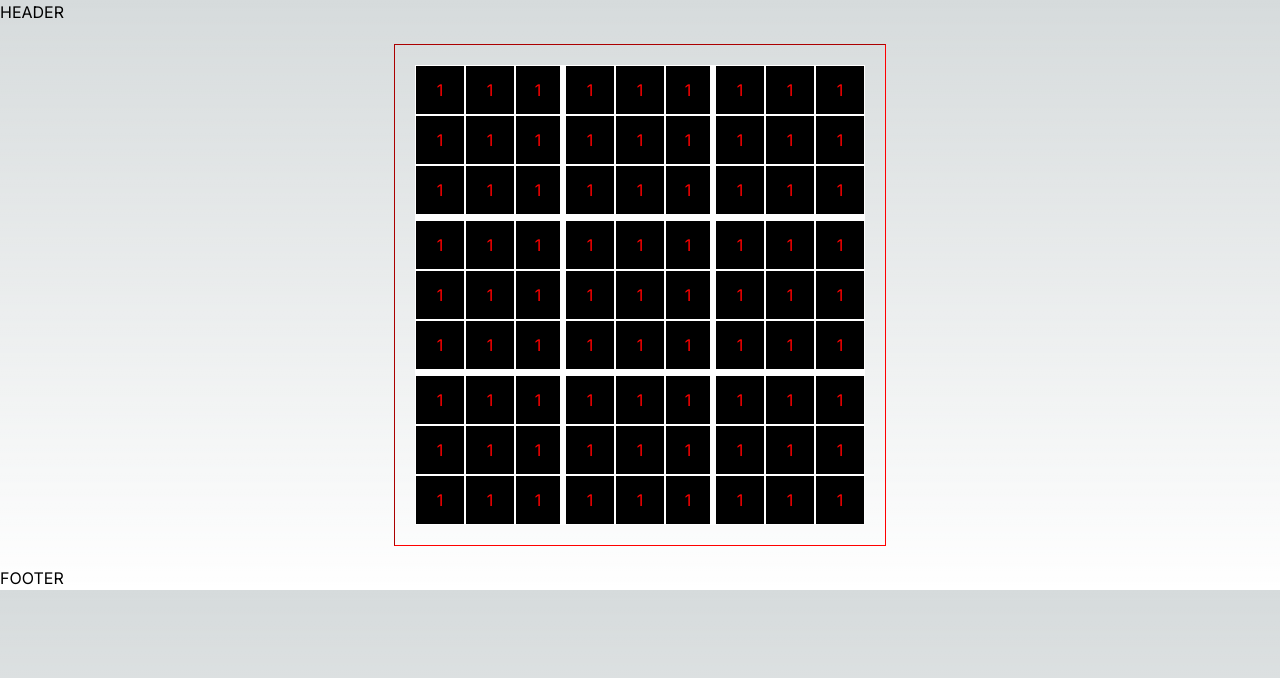
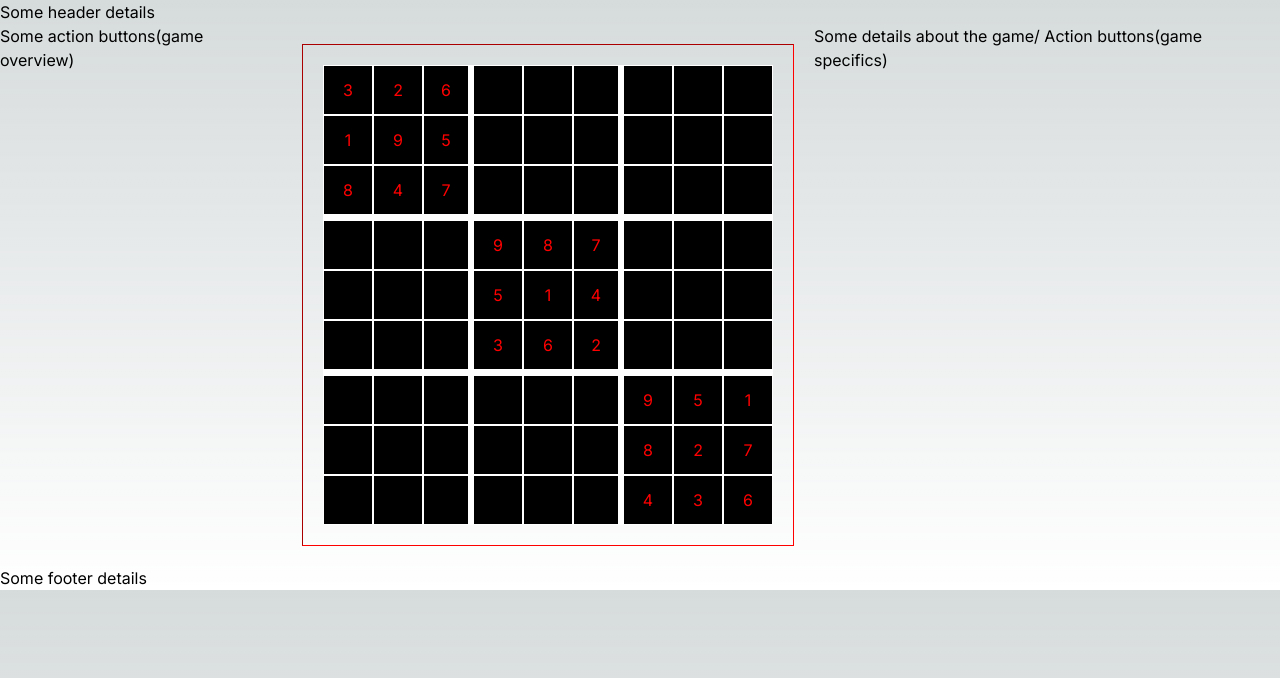
Before and after one commit to kk-mbugua/sudoku, a Next.js app in the folder front_end/: page / in a window 1280 px wide. Shown: the top 678 px of the page. Built offline with nearby package versions, Linux system fonts and the light colour scheme.

Commit message:
fill diagonal board with random

```diff
--- a/front_end/app/lib/definitions.ts
+++ b/front_end/app/lib/definitions.ts
@@ -1,2 +1,2 @@
-// Define the type for the board state
 export type BoardType = (number | undefined)[][];
+export type Difficulty = "easy" | "medium" | "hard"
--- a/front_end/app/lib/generateBoard.tsx
+++ /dev/null
@@ -1,5 +0,0 @@
-
-export default function generateBoard (){
-    const board = new Array(9).fill(Array(9).fill(1))
-    return board
-}
--- /dev/null
+++ b/front_end/app/lib/sudoku.ts
@@ -0,0 +1,62 @@
+
+import { BoardType, Difficulty } from "./definitions";
+import generateEmptyBoard from "../utilities/emptyBoard";
+
+
+class Sudoku {
+    board: BoardType;
+    gameBoardSet: boolean = false;
+    gameBoard: BoardType;
+    isValid: boolean | undefined;
+
+
+    constructor(gameBoard?: BoardType) {
+        this.board = generateEmptyBoard();
+        this.gameBoard = gameBoard ? gameBoard : generateEmptyBoard();
+    }
+
+    fillDiagonal() {
+        for (var point = 0; point < 9; point += 3) {
+            const values = Array.from({ length: 9 }, (_, i) => i + 1);
+            const upperLimit = point+3;
+            for (var row = point; row < upperLimit; row++) {
+                for (var col = point; col < upperLimit; col++) {
+                    const max = values.length-1;
+                    const index = Math.floor(Math.random() * (max + 1));
+                    const value = values.splice(index, 1)[0];
+                    this.board[row][col] = value;
+                }
+            }
+
+        }
+
+        return []
+    }
+
+    fillCell(row: number, col: number, value: number | undefined) {
+        this.gameBoard[row][col] = value;
+    }
+
+
+    solveBoard() {
+        return []
+    }
+
+    removeKDigits(){
+    }
+
+    generateGameBoard(difficulty: Difficulty) {
+        if (this.gameBoardSet) return this.board;
+        this.fillDiagonal();
+        this.gameBoardSet = true;
+        return this.board
+        // return this.gameBoard
+    }
+
+    isValidBoard(){
+
+    }
+
+}
+
+export default Sudoku
--- a/front_end/app/page.tsx
+++ b/front_end/app/page.tsx
@@ -1,12 +1,18 @@
 import Board from "./ui/board";
+import Header from "./ui/header";
+import Footer from "./ui/footer"
 
 export default function Home() {
   return (
+      <>
+        <Header/>
+        <main className="flex flex-column justify-center">
+          <div>Some action buttons(game overview)</div>
+          <Board/>
+          <div>Some details about the game/ Action buttons(game specifics)</div>
+        </main>
+        <Footer/>
+      </>
 
-    <body >
-      <header>HEADER</header>
-      <main className="flex justify-center"><Board/></main>
-      <footer>FOOTER</footer>
-    </body>
   );
 }
--- a/front_end/app/ui/board.tsx
+++ b/front_end/app/ui/board.tsx
@@ -1,32 +1,42 @@
 "use client";
 
-import { useState, useEffect } from "react"
-import generateBoard from "../lib/generateBoard"
-import Cell from "./cell"
+import { useState, useEffect } from "react";
+import Cell from "./cell";
+import { BoardType } from "../lib/definitions";
+import Sudoku from "../lib/sudoku";
+import generateEmptyBoard from "../utilities/emptyBoard"
+
 
 function Board() {
-   const [board, setBoard] = useState<(number | undefined)[][]>([]);
+  const [sudoku] = useState<Sudoku>(new Sudoku);
+  const [board, setBoard] = useState<BoardType>(generateEmptyBoard())
 
-   useEffect(() => {
-    const initialBoard: number[][] = generateBoard();
-    setBoard(initialBoard);
+  useEffect(() => {
+    const temp = sudoku.generateGameBoard("easy")
+    console.log("TEMP:", temp)
+    console.log(" ")
+    console.log(" ")
+    setBoard(temp);
   }, []);
 
-   const tiles = board.map((row, rowIndex) => {
-    const cells = row.map((cell: number | undefined, colIndex: number) => {
-        return <Cell value={cell} key={`${rowIndex}-${colIndex}`}/>
-    })
+  const tiles = board.map((row, rowIndex) => {
+    const cells = row.map((cell, colIndex) => {
+      return <Cell value={cell} key={`${rowIndex}-${colIndex}`} />;
+    });
     return (
-        <div className="row flex flex-row" key={rowIndex}>{cells}</div>
-    )
-   })
+      <div className="row flex flex-row" key={rowIndex}>
+        {cells}
+      </div>
+    );
+  });
 
-   console.log("board:", board)
-return (
+
+
+  return (
     <div className="board">
-        {tiles}
+      {tiles}
     </div>
-)
+  );
 }
 
-export default Board
+export default Board;
--- /dev/null
+++ b/front_end/app/ui/footer.tsx
@@ -0,0 +1,8 @@
+
+function Footer() {
+    return (
+        <>Some footer details</>
+    )
+}
+
+export default Footer
--- /dev/null
+++ b/front_end/app/ui/header.tsx
@@ -0,0 +1,8 @@
+
+function Header() {
+    return (
+        <>Some header details</>
+    )
+}
+
+export default Header
--- /dev/null
+++ b/front_end/app/utilities/emptyBoard.ts
@@ -0,0 +1,9 @@
+import { BoardType } from "../lib/definitions";
+
+export default function generateEmptyBoard(): BoardType {
+    const res = []
+    for (var i = 0; i < 9; i++) {
+        res.push(Array(9).fill(undefined));
+    }
+    return res;
+}
```
